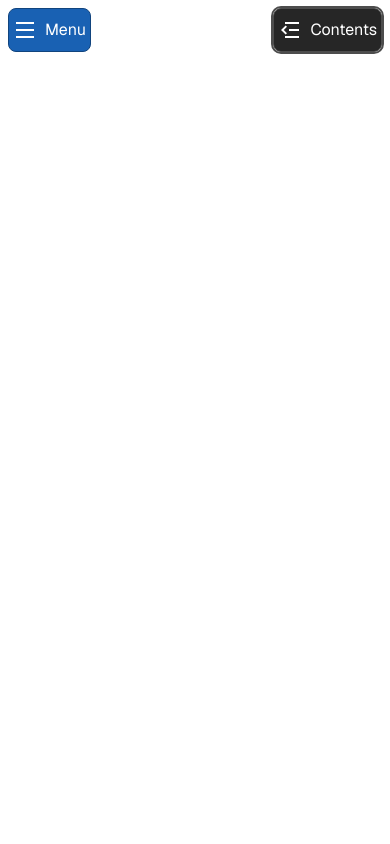
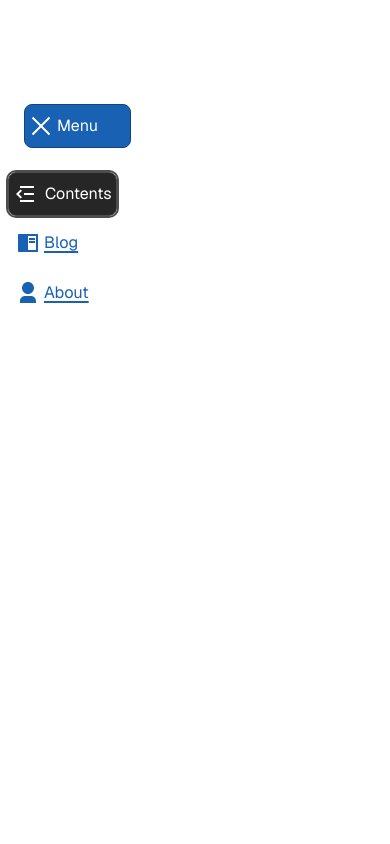
Before and after one commit to codercarl1243/react_components_system, a Next.js app: page /blog/design-system/buttons/sliders in a window 390 px wide. Shown: the top 844 px of the page. Built offline with nearby package versions, Linux system fonts and the light colour scheme.

Commit message:
UPDATE clean up css and use itility classes where possible

```diff
--- a/app/styles/components/header.css
+++ b/app/styles/components/header.css
@@ -1,105 +1,105 @@
-.header {
-    height: 5rem;
-    /* background-color: var(--color-primary-200); */
-    color: var(--color-neutral-100);
-    display: flex;
-    align-items: center;
-    padding: 0 1rem;
-    min-width: var(--bp-xs);
-}
-
 .nav__primary {
     display: flex;
-    gap: 1.5rem;
-    margin-left: auto;
 }
 
 .nav__primary a {
     color: var(--color-primary-400);
-    font-size: 1.125rem;
-    transition: color 0.3s ease;
-
-    &:not(:hover, :focus-visible) {
-        text-decoration: none;
-    }
 }
 
-.nav__primary a.active {
-    font-weight: 600;
-    text-decoration: underline;
+.header-wrapper {
+    display: flex;
+
 }
 
-.header__menu-button--open,
-.header__menu-button--close {
-    display: none;
+/*  DESKTOP */
+@media screen and (min-width: 56rem) {
+    .header-wrapper {
+        align-items: center;
+        height: 5rem;
+        min-width: var(--bp-xs);
+        padding: var(--spacing-sm) var(--spacing-md);
+    }
+
+    .nav__primary {
+        display: flex;
+        gap: 1.5rem;
+        margin-left: auto;
+    }
+
+    /*  make sure overlay is not present at larger viewports - if someone rotates device */
+    .header-wrapper:before {
+        display: none;
+    }
+
+    .header__menu-button {
+        display: none;
+    }
+
 }
 
+/* MOBILE */
 @media screen and (max-width: 56rem) {
-    .header {
-        position: relative;
-        isolation: isolate;
-        z-index: 2;
+    .header-wrapper {
+        --nav-width: min(80%, 300px);
+        min-height: var(--bp-xs);
+        height: 100dvh;
+
+        display: block;
+        min-width: initial;
     }
 
-    .header__menu-button--close,
-    .header__menu-button--open {
+    .header__menu-button {
+        --expandButtonMaxWidth: var(--nav-width);
         display: flex;
         align-items: center;
-        gap: calc(var(--spacing) * 2);
-    }
-
-    .header__menu-button--open {
+        gap: var(--spacing-sm);
         position: fixed;
         top: 0;
         left: 0;
-    }
-    .header__menu-button--close {
-        margin-inline-end: auto;
+        transition: border-radius 250ms ease-in-out;
+
+        &[aria-expanded="true"] {
+            width: var(--post-sidebar-width);
+            margin-inline: 0;
+            animation: expandButton 1200ms cubic-bezier(0.68, -0.55, 0.265, 1.55) forwards;
+
+            .icon {
+                animation: iconFadeSwap 1200ms cubic-bezier(0.68, -0.55, 0.265, 1.55) forwards;
+            }
+        }
+
+        &[aria-expanded="false"] {
+            animation: shrinkButton 650ms cubic-bezier(0.68, -0.55, 0.265, 1.55) forwards;
+
+            .icon {
+                animation: iconFadeSwap 600ms cubic-bezier(0.68, -0.55, 0.265, 1.55) forwards;
+            }
+        }
     }
 
+
     .nav__primary {
-        --nav-width: min(90vw, 300px);
         position: fixed;
-        width: var(--nav-width);
-        height: 100dvh;
+        flex-direction: column;
+        gap: var(--spacing-lg);
         top: 0;
         left: 0;
+        height: 100%;
+        width: var(--nav-width);
+
+        overflow-y: auto;
+        padding-inline: 1rem;
+        padding-block-start: calc(var(--spacing) * 24);
+
         background-color: var(--color-neutral-100);
-        z-index: 999;
-        overflow-y: auto;
-        box-shadow: var(--shadow-sm);
-        transition: left 250ms ease-in-out;
-
-        display: flex;
-        flex-direction: column;
-        align-items: center;
-    }
-
-    .nav__primary a {
-        color: var(--color-primary-400);
-    }
-
-    .nav__primary a:first-of-type {
-        padding-block-start: 2rem;
+        transition: transform 450ms ease-in-out;
     }
 
     .nav__primary[data-isopen="false"] {
-        left: calc(-2 * var(--nav-width));
+        transform: translateX(calc(var(--nav-width) * -2))
     }
 
-    .header::before {
-        content: '';
-        position: fixed;
-        top: 0;
-        left: 0;
-        opacity: 0;
-        height: 100vh;
-        background: var(--color-neutral-800);
-        z-index: -1;
-    }
-
-    .header:has(.nav__primary[data-isopen="true"])::before {
-        width: 100vw;
-        opacity: 0.8;
-    }
+    /* .nav__primary a:first-of-type {
+        padding-block-start: 2rem;
+    } */
 }
--- a/app/styles/components/post/sidebar/index.css
+++ b/app/styles/components/post/sidebar/index.css
@@ -1,3 +1,4 @@
 @import './sidebar.css';
 @import './sidebar.author.css';
 @import './sidebar.toc.css';
+@import './sidebar.related.css';
--- a/app/styles/components/post/sidebar/sidebar.css
+++ b/app/styles/components/post/sidebar/sidebar.css
@@ -12,16 +12,16 @@
 
 /*  DESKTOP */
 @media screen and (min-width: 56rem) {
+
+    /*  make sure overlay is not present at larger viewports - if someone rotates device */
+    .side-bar-wrapper:before {
+        display: none;
+    }
+
     .post-sidebar__contents {
         padding-block-start: calc(var(--spacing) * 10);
     }
 
-    .layout-wrapper {
-        --layout-max-width: var(--bp-lg);
-        margin-inline-start: 0;
-    }
-
-    /* check if this is needed */
     main:has(.post-sidebar) {
         display: grid;
         grid-template-columns: 1fr max(250px, 30%);
@@ -36,35 +36,15 @@
         padding-inline-start: var(--spacing-md);
     }
 
-    .sidebar-toggle-button--open,
-    .sidebar-toggle-button--close {
+    .sidebar-toggle-button {
         display: none;
     }
 }
 
-/* Mobile sidebar behavior */
+/* MOBILE */
 @media screen and (max-width: 56rem) {
     .side-bar-wrapper {
         --post-sidebar-width: min(80%, 300px);
-    }
-
-    /* .sidebar-toggle-button--close, */
-    .sidebar-toggle-button {
-        display: flex;
-        align-items: center;
-        gap: calc(var(--spacing) * 2);
-        position: fixed;
-        top: 0;
-        right: 0;
-        z-index: 0;
-        transition: border-radius 250ms ease-in-out;
-
-        &[aria-expanded="true"] {
-            border-radius: 0;
-            width: var(--post-sidebar-width);
-            z-index: 1000;
-            margin-inline: 0;
-        }
     }
 
     .post-sidebar {
@@ -73,27 +53,40 @@
         top: 0;
         right: 0;
         background: var(--color-neutral-100);
-        z-index: 999;
         overflow-y: auto;
-        transition: transform 250ms ease-in-out;
+        transition: transform 450ms ease-in-out;
         align-items: center;
         padding-block-start: calc(var(--spacing) * 16);
     }
+
     .post-sidebar[data-isopen="false"] {
         transform: translateX(calc(var(--post-sidebar-width) * 2))
     }
 
-    .post-sidebar>* {
-        width: 100%;
-        padding-inline: calc(var(--spacing) * 4);
-    }
+    .sidebar-toggle-button {
+        --expandButtonMaxWidth: var(--post-sidebar-width);
+        display: flex;
+        align-items: center;
+        gap: var(--spacing-sm);
+        top: 0;
+        right: 0;
+        transition: border-radius 250ms ease-in-out;
 
-    /* Adjust related posts layout for mobile */
-    .post-sidebar[data-isopen="true"] .post-sidebar__related__list {
-        grid-auto-flow: row;
-        grid-auto-columns: unset;
-        overflow-x: visible;
-        mask: none;
+        &[aria-expanded="true"] {
+            width: var(--post-sidebar-width);
+            margin-inline: 0;
+            animation: expandButton 1200ms cubic-bezier(0.68, -0.55, 0.265, 1.55) forwards;
+            .icon {
+                animation: iconFadeSwap 1200ms cubic-bezier(0.68, -0.55, 0.265, 1.55) forwards;
+            }
+        }
+
+        &[aria-expanded="false"] {
+            animation: shrinkButton 600ms cubic-bezier(0.68, -0.55, 0.265, 1.55) forwards;
+            .icon {
+                animation: iconFadeSwap 600ms cubic-bezier(0.68, -0.55, 0.265, 1.55) forwards;
+            }
+        }
     }
 }
 
@@ -103,4 +96,13 @@
         animation: none !important;
         transition: none !important;
     }
+
+    .sidebar-toggle-button {
+        animation: none !important;
+        transition: none !important;
+
+        .icon {
+            animation: none !important;
+        }
+    }
 }
--- /dev/null
+++ b/app/styles/components/post/sidebar/sidebar.related.css
@@ -0,0 +1,11 @@
+
+
+@media screen and (max-width: 56rem) {
+        /* Adjust related posts layout for mobile */
+    .post-sidebar[data-isopen="true"] .post-sidebar__related__list {
+        grid-auto-flow: row;
+        grid-auto-columns: unset;
+        overflow-x: visible;
+        mask: none;
+    }
+}
--- a/app/styles/utils/overlay.css
+++ b/app/styles/utils/overlay.css
@@ -5,7 +5,7 @@
  .overlay {
      position: relative;
      isolation: isolate;
-     z-index: 0;
+     z-index: 1;
  }
 
  .overlay::before {
@@ -22,7 +22,10 @@
  .overlay.overlay--visible::before {
      opacity: 1;
  }
-
+:where(.overlay-control) {
+    position: relative;
+    z-index: 3;
+ }
  @media (prefers-reduced-motion: reduce) {
     .overlay::before {
         transition: none !important;
```
